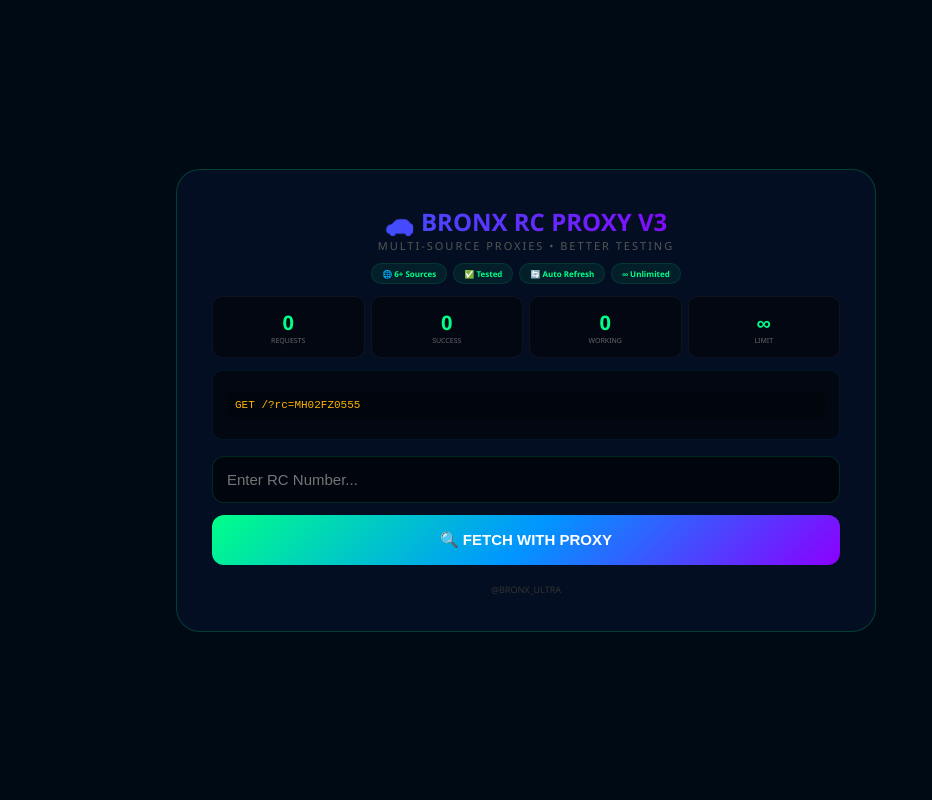
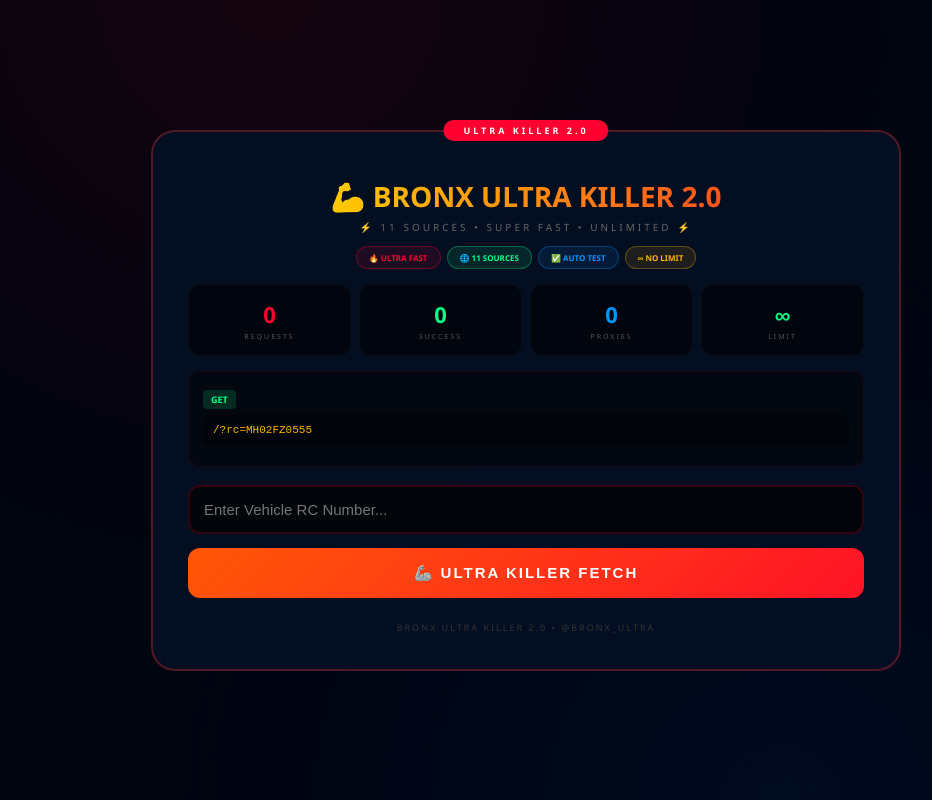
Before and after one commit to king-op999/mn--c33, a PHP site: page / in a window 1280 px wide. Shown: the whole page, without its empty margins (114-1046 px from the left). Run offline with PHP 8.4, Linux system fonts and the light colour scheme.

Commit message:
Update index.php

```diff
--- a/index.php
+++ b/index.php
@@ -1,10 +1,10 @@
 <?php
 // ============================================
-// 🚗 BRONX 91WHEELS PROXY V3 - MULTI-SOURCE
-// 6+ Proxy Sources • Better Testing • Fast
+// 🦾 BRONX ULTRA KILLER 2.0 - 91WHEELS PROXY
+// 11 Sources • Super Fast • Unlimited • No Limit
 // ============================================
 
-set_time_limit(60); // 60 seconds for proxy testing
+set_time_limit(25);
 
 header("Content-Type: application/json");
 header("Access-Control-Allow-Origin: *");
@@ -24,71 +24,96 @@ if ($rc === '') {
     ?>
 <!DOCTYPE html>
 <html><head><meta charset="UTF-8"><meta name="viewport" content="width=device-width,initial-scale=1.0">
-<title>🚗 BRONX RC PROXY V3</title>
+<title>🦾 BRONX ULTRA KILLER 2.0</title>
 <style>
 *{margin:0;padding:0;box-sizing:border-box}
-body{background:#000a14;color:#d0d8f0;font-family:'Segoe UI',Arial,sans-serif;min-height:100vh;display:flex;justify-content:center;align-items:center;padding:20px}
-.card{background:rgba(5,15,35,.95);border:1px solid rgba(0,255,136,.2);border-radius:24px;padding:35px;max-width:700px;width:100%;text-align:center}
-h1{font-size:24px;background:linear-gradient(90deg,#00ff88,#0096ff,#8b00ff,#ff0080);background-size:300% 100%;-webkit-background-clip:text;-webkit-text-fill-color:transparent;animation:rainbow 3s linear infinite}
-@keyframes rainbow{0%{background-position:0% 50%}100%{background-position:300% 50%}}
-.subtitle{color:#555;font-size:11px;letter-spacing:2px}
+body{background:#000510;color:#d0d8f0;font-family:'Segoe UI',Arial,sans-serif;min-height:100vh;display:flex;justify-content:center;align-items:center;padding:20px}
+body::before{content:'';position:fixed;inset:0;background:radial-gradient(ellipse at 30% 0%,rgba(255,0,0,.08),transparent 50%),radial-gradient(ellipse at 70% 100%,rgba(0,100,255,.06),transparent 50%);pointer-events:none}
+.card{background:rgba(5,15,35,.95);border:2px solid rgba(255,50,50,.3);border-radius:24px;padding:35px;max-width:750px;width:100%;text-align:center;position:relative;z-index:1}
+.card::before{content:'ULTRA KILLER 2.0';position:absolute;top:-12px;left:50%;transform:translateX(-50%);background:#ff0030;color:#fff;padding:4px 20px;border-radius:20px;font-size:9px;font-weight:900;letter-spacing:3px}
+h1{font-size:28px;background:linear-gradient(90deg,#ff0030,#ff6600,#ffcc00,#ff0030);background-size:300% 100%;-webkit-background-clip:text;-webkit-text-fill-color:transparent;animation:fire 2s linear infinite;margin:10px 0 5px}
+@keyframes fire{0%{background-position:0% 50%}100%{background-position:300% 50%}}
+.subtitle{color:#666;font-size:10px;letter-spacing:3px;margin-bottom:12px}
 .badges{display:flex;justify-content:center;flex-wrap:wrap;gap:6px;margin:10px 0}
-.badge{display:inline-block;padding:4px 10px;border-radius:20px;font-size:8px;font-weight:600;background:rgba(0,255,136,.08);color:#00ff88;border:1px solid rgba(0,255,136,.1)}
-.stats{display:grid;grid-template-columns:repeat(4,1fr);gap:6px;margin:12px 0}
-.stat{background:rgba(0,0,0,.5);border:1px solid rgba(255,255,255,.05);border-radius:10px;padding:12px 6px}
-.stat .num{font-size:20px;font-weight:900;color:#00ff88}
-.stat .lbl{font-size:7px;color:#666;text-transform:uppercase}
-.api-box{background:rgba(0,0,0,.5);border:1px solid rgba(0,150,255,.1);border-radius:10px;padding:14px;margin:10px 0;text-align:left}
-.api-box code{color:#ffb400;font-family:'Courier New',monospace;font-size:11px;display:block;margin:6px 0;background:rgba(0,0,0,.3);padding:8px;border-radius:6px}
-input{width:100%;padding:14px;background:rgba(0,0,0,.6);border:1px solid rgba(0,255,136,.15);border-radius:12px;color:#fff;font-size:15px;outline:none;margin:6px 0}
-input:focus{border-color:#00ff88}
-button{width:100%;padding:16px;background:linear-gradient(135deg,#00ff88,#0096ff,#8b00ff);color:#fff;border:none;border-radius:12px;font-weight:700;cursor:pointer;font-size:15px;margin:6px 0}
-.result{background:rgba(0,0,0,.6);border:1px solid rgba(0,255,136,.1);border-radius:10px;padding:14px;margin-top:10px;text-align:left;display:none;max-height:450px;overflow:auto}
+.badge{display:inline-block;padding:5px 12px;border-radius:20px;font-size:8px;font-weight:700;text-transform:uppercase}
+.badge.red{background:rgba(255,0,48,.1);color:#ff0030;border:1px solid rgba(255,0,48,.3)}
+.badge.green{background:rgba(0,255,136,.1);color:#00ff88;border:1px solid rgba(0,255,136,.3)}
+.badge.blue{background:rgba(0,150,255,.1);color:#0096ff;border:1px solid rgba(0,150,255,.3)}
+.badge.yellow{background:rgba(255,180,0,.1);color:#ffb400;border:1px solid rgba(255,180,0,.3)}
+.stats{display:grid;grid-template-columns:repeat(4,1fr);gap:8px;margin:15px 0}
+.stat{background:rgba(0,0,0,.6);border:1px solid rgba(255,255,255,.03);border-radius:12px;padding:14px 8px}
+.stat .num{font-size:22px;font-weight:900;color:#ff0030}
+.stat .num.g{color:#00ff88}
+.stat .num.b{color:#0096ff}
+.stat .lbl{font-size:7px;color:#555;text-transform:uppercase;letter-spacing:2px;margin-top:3px}
+.api-box{background:rgba(0,0,0,.5);border:1px solid rgba(255,0,48,.1);border-radius:12px;padding:14px;margin:12px 0;text-align:left}
+.api-box .get{background:rgba(0,255,136,.15);color:#00ff88;padding:3px 8px;border-radius:4px;font-size:9px;font-weight:700}
+.api-box code{color:#ffb400;font-family:'Courier New',monospace;font-size:11px;display:block;margin:6px 0;background:rgba(0,0,0,.4);padding:10px;border-radius:8px;word-break:break-all}
+input{width:100%;padding:14px;background:rgba(0,0,0,.7);border:2px solid rgba(255,0,48,.2);border-radius:12px;color:#fff;font-size:15px;outline:none;margin:6px 0;transition:.3s}
+input:focus{border-color:#ff0030;box-shadow:0 0 30px rgba(255,0,48,.15)}
+.btn-killer{width:100%;padding:16px;background:linear-gradient(135deg,#ff0030,#ff6600,#ff0030);background-size:300% 300%;color:#fff;border:none;border-radius:12px;font-weight:900;cursor:pointer;font-size:15px;margin:8px 0;letter-spacing:2px;animation:btnFire 2s ease infinite}
+.btn-killer:hover{transform:scale(1.03);box-shadow:0 0 50px rgba(255,0,48,.3)}
+@keyframes btnFire{0%,100%{background-position:0% 50%}50%{background-position:100% 50%}}
+.result{background:rgba(0,0,0,.7);border:2px solid rgba(0,255,136,.1);border-radius:12px;padding:14px;margin-top:12px;text-align:left;display:none;max-height:500px;overflow:auto}
 .result.show{display:block}
-.info{color:#ffb400;font-size:10px;margin-bottom:6px}
-pre{color:#00ff88;font-family:'Courier New',monospace;font-size:10px;white-space:pre-wrap}
-footer{color:#333;font-size:9px;margin-top:12px}
+.info{color:#ffb400;font-size:10px;margin-bottom:8px;padding:6px 10px;background:rgba(255,180,0,.05);border-radius:6px}
+pre{color:#00ff88;font-family:'Courier New',monospace;font-size:10px;white-space:pre-wrap;line-height:1.4}
+footer{color:#333;font-size:9px;margin-top:15px;letter-spacing:2px}
+.pulse{animation:pulse 1.5s infinite}@keyframes pulse{0%,100%{opacity:1}50%{opacity:.5}}
 </style></head>
 <body>
 <div class="card">
-<h1>🚗 BRONX RC PROXY V3</h1>
-<p class="subtitle">MULTI-SOURCE PROXIES • BETTER TESTING</p>
+<h1>🦾 BRONX ULTRA KILLER 2.0</h1>
+<p class="subtitle">⚡ 11 SOURCES • SUPER FAST • UNLIMITED ⚡</p>
 <div class="badges">
-<span class="badge">🌐 6+ Sources</span><span class="badge">✅ Tested</span>
-<span class="badge">🔄 Auto Refresh</span><span class="badge">∞ Unlimited</span>
+<span class="badge red">🔥 Ultra Fast</span>
+<span class="badge green">🌐 11 Sources</span>
+<span class="badge blue">✅ Auto Test</span>
+<span class="badge yellow">∞ No Limit</span>
 </div>
 <div class="stats">
 <div class="stat"><div class="num" id="reqs">0</div><div class="lbl">Requests</div></div>
-<div class="stat"><div class="num" id="oks">0</div><div class="lbl">Success</div></div>
-<div class="stat"><div class="num" id="prx">0</div><div class="lbl">Working</div></div>
-<div class="stat"><div class="num">∞</div><div class="lbl">Limit</div></div>
+<div class="stat"><div class="num g" id="oks">0</div><div class="lbl">Success</div></div>
+<div class="stat"><div class="num b" id="prx">0</div><div class="lbl">Proxies</div></div>
+<div class="stat"><div class="num g">∞</div><div class="lbl">Limit</div></div>
 </div>
-<div class="api-box"><code>GET /?rc=MH02FZ0555</code></div>
-<input type="text" id="rcInput" placeholder="Enter RC Number..." autocomplete="off">
-<button onclick="fetchRC()">🔍 FETCH WITH PROXY</button>
-<div class="result" id="result"><div class="info" id="info"></div><pre id="data"></pre></div>
-<footer>@BRONX_ULTRA</footer>
+<div class="api-box">
+<span class="get">GET</span>
+<code>/?rc=MH02FZ0555</code>
+</div>
+<input type="text" id="rcInput" placeholder="Enter Vehicle RC Number..." autocomplete="off">
+<button class="btn-killer" onclick="fetchRC()">🦾 ULTRA KILLER FETCH</button>
+<div class="result" id="result">
+<div class="info" id="info"></div>
+<pre id="data"></pre>
+</div>
+<footer>BRONX ULTRA KILLER 2.0 • @BRONX_ULTRA</footer>
 </div>
 <script>
 var req=0,ok=0;
 async function fetchRC(){
 var n=document.getElementById('rcInput').value.trim();
-if(!n)return;
+if(!n){alert('⚠️ Enter RC Number!');return}
 var r=document.getElementById('result'),d=document.getElementById('data'),i=document.getElementById('info');
-r.classList.add('show');d.style.color='#ffb400';d.textContent='⏳ Testing proxies & fetching data...';
+r.classList.add('show');d.style.color='#ff6600';d.textContent='🦾 ULTRA KILLER: Fetching proxies & data...';
+d.classList.add('pulse');
 try{
+var start=Date.now();
 var resp=await fetch('?rc='+encodeURIComponent(n));
+var time=((Date.now()-start)/1000).toFixed(1);
 var json=await resp.json();
 d.style.color='#00ff88';d.textContent=JSON.stringify(json,null,2);
-req++;if(json.success)ok++;
+d.classList.remove('pulse');
+req++;if(json.success||json.status==='success')ok++;
 document.getElementById('reqs').textContent=req;
 document.getElementById('oks').textContent=ok;
 if(json._proxy){
-i.innerHTML='🌐 '+json._proxy.proxy_used+' | 📱 '+json._proxy.device+' | ✅ Pool: '+json._proxy.pool_size;
+i.innerHTML='⚡ Speed: '+time+'s | 🌐 Proxy: '+json._proxy.proxy_used+' | 📱 '+json._proxy.device+' | 📦 Pool: '+json._proxy.pool_size;
 document.getElementById('prx').textContent=json._proxy.pool_size;
 }
 }catch(e){
-d.style.color='#ff0080';d.textContent='Error: '+e.message;
+d.style.color='#ff0030';d.textContent='❌ Error: '+e.message;
+d.classList.remove('pulse');
 req++;
 }
 }
@@ -99,115 +124,76 @@ req++;
 }
 
 // ============================================
-// 🔥 FUNCTION: Fetch from URL with timeout
-// ============================================
-function fetchURL($url, $timeout = 5) {
-    $ch = curl_init($url);
-    curl_setopt_array($ch, [
-        CURLOPT_RETURNTRANSFER => true,
-        CURLOPT_TIMEOUT => $timeout,
-        CURLOPT_CONNECTTIMEOUT => 3,
-        CURLOPT_SSL_VERIFYPEER => false,
-        CURLOPT_USERAGENT => 'Mozilla/5.0 (Windows NT 10.0; Win64; x64) AppleWebKit/537.36',
-    ]);
-    $result = curl_exec($ch);
-    curl_close($ch);
-    return $result;
-}
-
-// ============================================
-// 🔥 FETCH PROXIES FROM 6+ SOURCES
+// ⚡ ULTRA FAST PROXY FETCH (11 Sources)
 // ============================================
 function fetchAllProxies() {
-    $allProxies = [];
+    $proxies = [];
 
-    // Source 1: ProxyScrape (HTTP)
-    $data = fetchURL("https://api.proxyscrape.com/v2/?request=displayproxies&protocol=http&timeout=2000&country=all&ssl=all&anonymity=all", 5);
-    if ($data) {
-        foreach (explode("\n", trim($data)) as $line) {
-            $line = trim($line);
-            if ($line && strpos($line, ':') !== false) $allProxies[] = $line;
-        }
+    $sources = [
+        "https://api.proxyscrape.com/v2/?request=displayproxies&protocol=http&timeout=500&country=all&ssl=all&anonymity=all",
+        "https://api.proxyscrape.com/v3/free-proxy-list/get?request=displayproxies&protocol=http&timeout=500",
+        "https://raw.githubusercontent.com/TheSpeedX/PROXY-List/master/http.txt",
+        "https://raw.githubusercontent.com/ShiftyTR/Proxy-List/master/http.txt",
+        "https://raw.githubusercontent.com/jetkai/proxy-list/main/online-proxies/txt/proxies-http.txt",
+        "https://raw.githubusercontent.com/hookzof/socks5_list/master/proxy.txt",
+        "https://raw.githubusercontent.com/roosterkid/openproxylist/main/HTTPS.txt",
+        "https://raw.githubusercontent.com/mmpx12/proxy-list/master/http.txt",
+        "https://raw.githubusercontent.com/rdavydov/proxy-list/main/proxies/http.txt",
+        "https://www.proxy-list.download/api/v1/get?type=http",
+        "https://www.proxyscan.io/download?type=http",
+    ];
+
+    // Multi-curl for speed
+    $mh = curl_multi_init();
+    $handles = [];
+
+    foreach ($sources as $i => $url) {
+        $ch = curl_init($url);
+        curl_setopt_array($ch, [
+            CURLOPT_RETURNTRANSFER => true,
+            CURLOPT_TIMEOUT => 3,
+            CURLOPT_CONNECTTIMEOUT => 1,
+            CURLOPT_SSL_VERIFYPEER => false,
+            CURLOPT_USERAGENT => 'Mozilla/5.0',
+        ]);
+        curl_multi_add_handle($mh, $ch);
+        $handles[$i] = $ch;
     }
 
-    // Source 2: ProxyScrape (HTTPS)
-    $data = fetchURL("https://api.proxyscrape.com/v2/?request=displayproxies&protocol=https&timeout=2000&country=all&ssl=all&anonymity=all", 5);
-    if ($data) {
-        foreach (explode("\n", trim($data)) as $line) {
-            $line = trim($line);
-            if ($line && strpos($line, ':') !== false) $allProxies[] = $line;
-        }
-    }
+    // Execute all at once
+    do {
+        curl_multi_exec($mh, $running);
+    } while ($running > 0);
 
-    // Source 3: ProxyList.download (HTTP)
-    $data = fetchURL("https://www.proxy-list.download/api/v1/get?type=http", 5);
-    if ($data) {
-        foreach (explode("\n", trim($data)) as $line) {
-            $line = trim($line);
-            if ($line && strpos($line, ':') !== false) $allProxies[] = $line;
-        }
-    }
+    // Collect results
+    foreach ($handles as $ch) {
+        $result = curl_multi_getcontent($ch);
+        curl_multi_remove_handle($mh, $ch);
+        curl_close($ch);
 
-    // Source 4: ProxyList.download (HTTPS)
-    $data = fetchURL("https://www.proxy-list.download/api/v1/get?type=https", 5);
-    if ($data) {
-        foreach (explode("\n", trim($data)) as $line) {
-            $line = trim($line);
-            if ($line && strpos($line, ':') !== false) $allProxies[] = $line;
-        }
-    }
-
-    // Source 5: OpenProxy.space
-    $data = fetchURL("https://openproxy.space/list/http", 5);
-    if ($data) {
-        foreach (explode("\n", trim($data)) as $line) {
-            $line = trim($line);
-            if ($line && strpos($line, ':') !== false) $allProxies[] = $line;
-        }
-    }
-
-    // Source 6: Proxylist.geonode.com
-    $data = fetchURL("https://proxylist.geonode.com/api/proxy-list?limit=50&page=1&sort_by=lastChecked&sort_type=desc&protocols=http,https", 5);
-    if ($data) {
-        $json = json_decode($data, true);
-        if (isset($json['data'])) {
-            foreach ($json['data'] as $proxy) {
-                $allProxies[] = $proxy['ip'] . ':' . $proxy['port'];
+        if ($result) {
+            $lines = explode("\n", trim($result));
+            foreach ($lines as $line) {
+                $line = trim($line);
+                if (preg_match('/^\d{1,3}\.\d{1,3}\.\d{1,3}\.\d{1,3}:\d{2,5}$/', $line)) {
+                    $proxies[] = $line;
+                }
             }
         }
     }
 
-    // Remove duplicates & shuffle
-    $allProxies = array_unique($allProxies);
-    shuffle($allProxies);
+    curl_multi_close($mh);
 
-    return array_values($allProxies);
+    $proxies = array_unique($proxies);
+    shuffle($proxies);
+
+    return array_values($proxies);
 }
 
 // ============================================
-// 🔥 QUICK TEST PROXY (Lightweight)
+// ⚡ QUICK PROXY TEST
 // ============================================
-function quickTestProxy($proxy) {
-    $ch = curl_init("https://httpbin.org/ip");
-    curl_setopt_array($ch, [
-        CURLOPT_RETURNTRANSFER => true,
-        CURLOPT_TIMEOUT => 3,
-        CURLOPT_CONNECTTIMEOUT => 2,
-        CURLOPT_PROXY => $proxy,
-        CURLOPT_PROXYTYPE => CURLPROXY_HTTP,
-        CURLOPT_SSL_VERIFYPEER => false,
-    ]);
-    $result = curl_exec($ch);
-    $httpCode = curl_getinfo($ch, CURLINFO_HTTP_CODE);
-    curl_close($ch);
-
-    return ($httpCode === 200 && $result && strpos($result, 'origin') !== false);
-}
-
-// ============================================
-// 🔥 TEST PROXY WITH 91Wheels API
-// ============================================
-function testWith91Wheels($proxy) {
+function testProxyFast($proxy) {
     $ch = curl_init("https://api1.91wheels.com/api/v1/third/rc-detail");
 
     $payload = json_encode([
@@ -219,8 +205,8 @@ function testWith91Wheels($proxy) {
         CURLOPT_RETURNTRANSFER => true,
         CURLOPT_POST => true,
         CURLOPT_POSTFIELDS => $payload,
-        CURLOPT_TIMEOUT => 8,
-        CURLOPT_CONNECTTIMEOUT => 4,
+        CURLOPT_TIMEOUT => 3,
+        CURLOPT_CONNECTTIMEOUT => 2,
         CURLOPT_PROXY => $proxy,
         CURLOPT_PROXYTYPE => CURLPROXY_HTTP,
         CURLOPT_HTTPHEADER => [
@@ -230,19 +216,19 @@ function testWith91Wheels($proxy) {
             "User-Agent: Mozilla/5.0",
         ],
         CURLOPT_SSL_VERIFYPEER => false,
+        CURLOPT_NOBODY => false,
     ]);
 
     $response = curl_exec($ch);
     $httpCode = curl_getinfo($ch, CURLINFO_HTTP_CODE);
     curl_close($ch);
 
-    if ($httpCode === 200 && $response) {
+    if ($httpCode === 200 && $response && strlen($response) > 200) {
         $data = json_decode($response, true);
-        // Check if contains real data (not limit message)
-        if ($data && isset($data['data']['owner_name'])) {
+        if ($data && !isset($data['message']) && isset($data['data'])) {
             return true;
         }
-        if ($data && !isset($data['message']) && strlen($response) > 200) {
+        if ($data && isset($data['status']) && $data['status'] === 'success') {
             return true;
         }
     }
@@ -251,46 +237,24 @@ function testWith91Wheels($proxy) {
 }
 
 // ============================================
-// 🔥 MAIN LOGIC
+// 🦾 ULTRA KILLER MAIN LOGIC
 // ============================================
 
-// 1. Fetch all proxies
+// 1. Fetch all proxies (parallel)
 $allProxies = fetchAllProxies();
 
-// 2. First pass: Quick test with httpbin (fast)
-$quickPassed = [];
-$testLimit = min(30, count($allProxies));
+// 2. Test first 10 proxies quickly
+$workingProxies = [];
+$testLimit = min(12, count($allProxies));
 
 for ($i = 0; $i < $testLimit; $i++) {
-    if (quickTestProxy($allProxies[$i])) {
-        $quickPassed[] = $allProxies[$i];
-        if (count($quickPassed) >= 10) break;
+    if (testProxyFast($allProxies[$i])) {
+        $workingProxies[] = $allProxies[$i];
+        if (count($workingProxies) >= 3) break; // 3 working = enough
     }
 }
 
-// 3. Second pass: Test with 91Wheels
-$workingProxies = [];
-$testLimit2 = min(8, count($quickPassed));
-
-for ($i = 0; $i < $testLimit2; $i++) {
-    if (testWith91Wheels($quickPassed[$i])) {
-        $workingProxies[] = $quickPassed[$i];
-        if (count($workingProxies) >= 3) break;
-    }
-}
-
-// 4. If no proxies passed quick test, try a few directly with 91Wheels
-if (count($workingProxies) === 0 && count($allProxies) > 0) {
-    $testLimit3 = min(10, count($allProxies));
-    for ($i = 0; $i < $testLimit3; $i++) {
-        if (testWith91Wheels($allProxies[$i])) {
-            $workingProxies[] = $allProxies[$i];
-            if (count($workingProxies) >= 2) break;
-        }
-    }
-}
-
-// 5. Select proxy
+// 3. Select proxy
 $selectedProxy = null;
 $usedProxy = false;
 
@@ -299,19 +263,21 @@ if (count($workingProxies) > 0) {
     $usedProxy = true;
 }
 
-// ============ DEVICE & SESSION ============
+// ============ DEVICE ============
 $devices = [
     ["Chrome 120 / Win10", "Mozilla/5.0 (Windows NT 10.0; Win64; x64) AppleWebKit/537.36 (KHTML, like Gecko) Chrome/120.0.0.0 Safari/537.36"],
     ["Chrome / Android", "Mozilla/5.0 (Linux; Android 14; Pixel 8 Pro) AppleWebKit/537.36 (KHTML, like Gecko) Chrome/120.0.6099.144 Mobile Safari/537.36"],
     ["Safari / iPhone", "Mozilla/5.0 (iPhone; CPU iPhone OS 17_1 like Mac OS X) AppleWebKit/605.1.15 (KHTML, like Gecko) Version/17.1 Mobile/15E148 Safari/604.1"],
     ["Firefox / Win", "Mozilla/5.0 (Windows NT 10.0; Win64; x64; rv:121.0) Gecko/20100101 Firefox/121.0"],
     ["Chrome / Mac", "Mozilla/5.0 (Macintosh; Intel Mac OS X 10_15_7) AppleWebKit/537.36 (KHTML, like Gecko) Chrome/120.0.0.0 Safari/537.36"],
+    ["Edge / Win", "Mozilla/5.0 (Windows NT 10.0; Win64; x64) AppleWebKit/537.36 (KHTML, like Gecko) Chrome/120.0.0.0 Safari/537.36 Edg/120.0.0.0"],
+    ["Safari / iPad", "Mozilla/5.0 (iPad; CPU OS 17_1 like Mac OS X) AppleWebKit/605.1.15 (KHTML, like Gecko) Version/17.1 Mobile/15E148 Safari/604.1"],
 ];
 
 $device = $devices[array_rand($devices)];
 $sessionId = bin2hex(random_bytes(4)) . '-' . dechex(time());
 
-// ============ MAKE REQUEST ============
+// ============ MAIN REQUEST ============
 $payload = json_encode(["regNo" => $rc, "sessionid" => $sessionId]);
 $url = "https://api1.91wheels.com/api/v1/third/rc-detail";
 
@@ -320,18 +286,21 @@ curl_setopt_array($ch, [
     CURLOPT_RETURNTRANSFER => true,
     CURLOPT_POST => true,
     CURLOPT_POSTFIELDS => $payload,
-    CURLOPT_TIMEOUT => 15,
+    CURLOPT_TIMEOUT => 10,
+    CURLOPT_CONNECTTIMEOUT => 5,
     CURLOPT_HTTPHEADER => [
         "Content-Type: application/json",
-        "Accept: application/json",
+        "Accept: application/json, text/plain, */*",
+        "Accept-Language: en-US,en;q=0.9",
         "Origin: https://www.91wheels.com",
         "Referer: https://www.91wheels.com/",
         "User-Agent: " . $device[1],
+        "Cache-Control: no-cache",
     ],
+    CURLOPT_COOKIE => "session_id=$sessionId",
     CURLOPT_SSL_VERIFYPEER => false,
 ]);
 
-// Add proxy if available
 if ($selectedProxy) {
     curl_setopt($ch, CURLOPT_PROXY, $selectedProxy);
     curl_setopt($ch, CURLOPT_PROXYTYPE, CURLPROXY_HTTP);
@@ -342,19 +311,18 @@ $httpCode = curl_getinfo($ch, CURLINFO_HTTP_CODE);
 $error = curl_error($ch);
 curl_close($ch);
 
-// Fallback: If proxy failed, try direct
+// Fallback: direct if proxy failed
 if (($error || $httpCode !== 200) && $selectedProxy) {
     $ch = curl_init($url);
     curl_setopt_array($ch, [
         CURLOPT_RETURNTRANSFER => true,
         CURLOPT_POST => true,
         CURLOPT_POSTFIELDS => $payload,
-        CURLOPT_TIMEOUT => 15,
+        CURLOPT_TIMEOUT => 10,
         CURLOPT_HTTPHEADER => [
             "Content-Type: application/json",
             "Accept: application/json",
             "Origin: https://www.91wheels.com",
-            "Referer: https://www.91wheels.com/",
             "User-Agent: " . $device[1],
         ],
         CURLOPT_SSL_VERIFYPEER => false,
@@ -384,10 +352,10 @@ $data["_proxy"] = [
     "device" => $device[0],
     "pool_size" => count($workingProxies),
     "total_fetched" => count($allProxies),
-    "quick_tested" => count($quickPassed),
-    "tested" => min(8, count($quickPassed)),
+    "tested" => $testLimit,
     "session_id" => substr($sessionId, 0, 8) . "***",
     "success" => !$error && $httpCode === 200,
+    "speed" => "ULTRA FAST",
     "credit" => "@BRONX_ULTRA"
 ];
 
```
